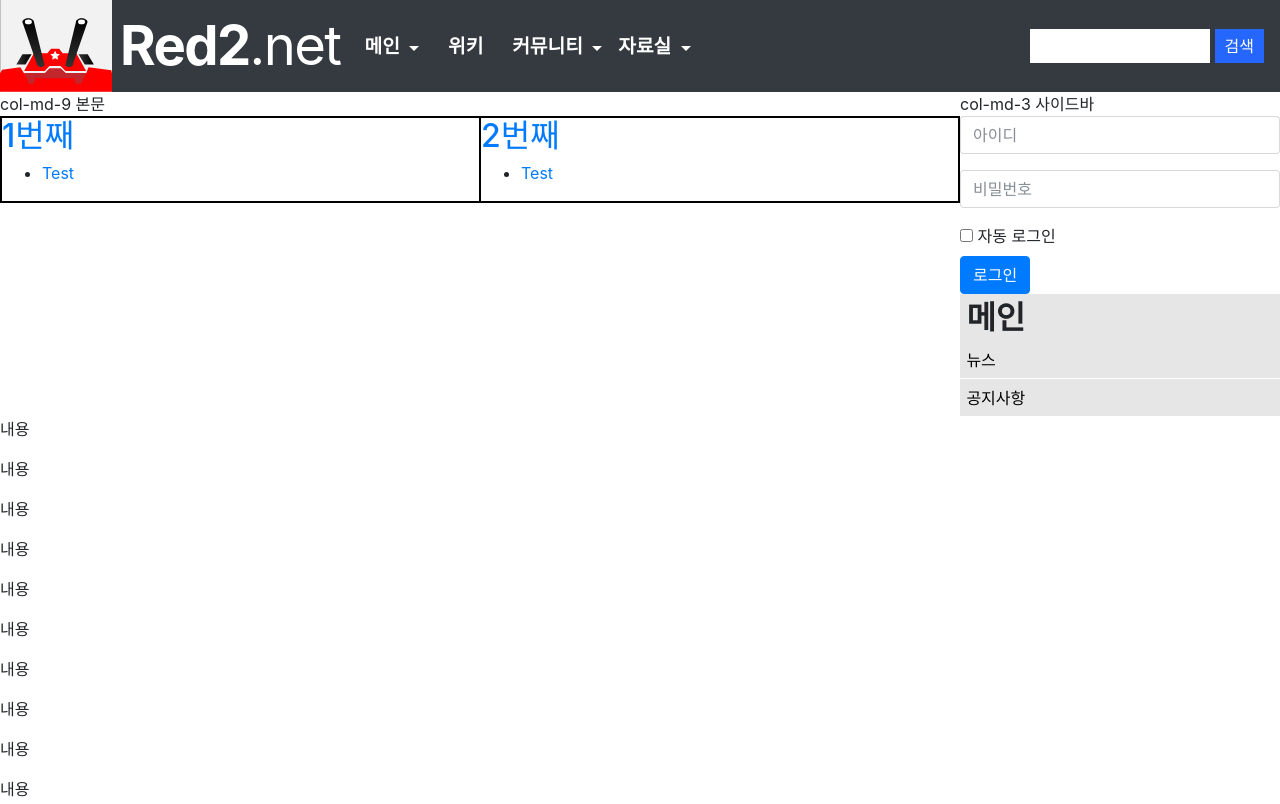
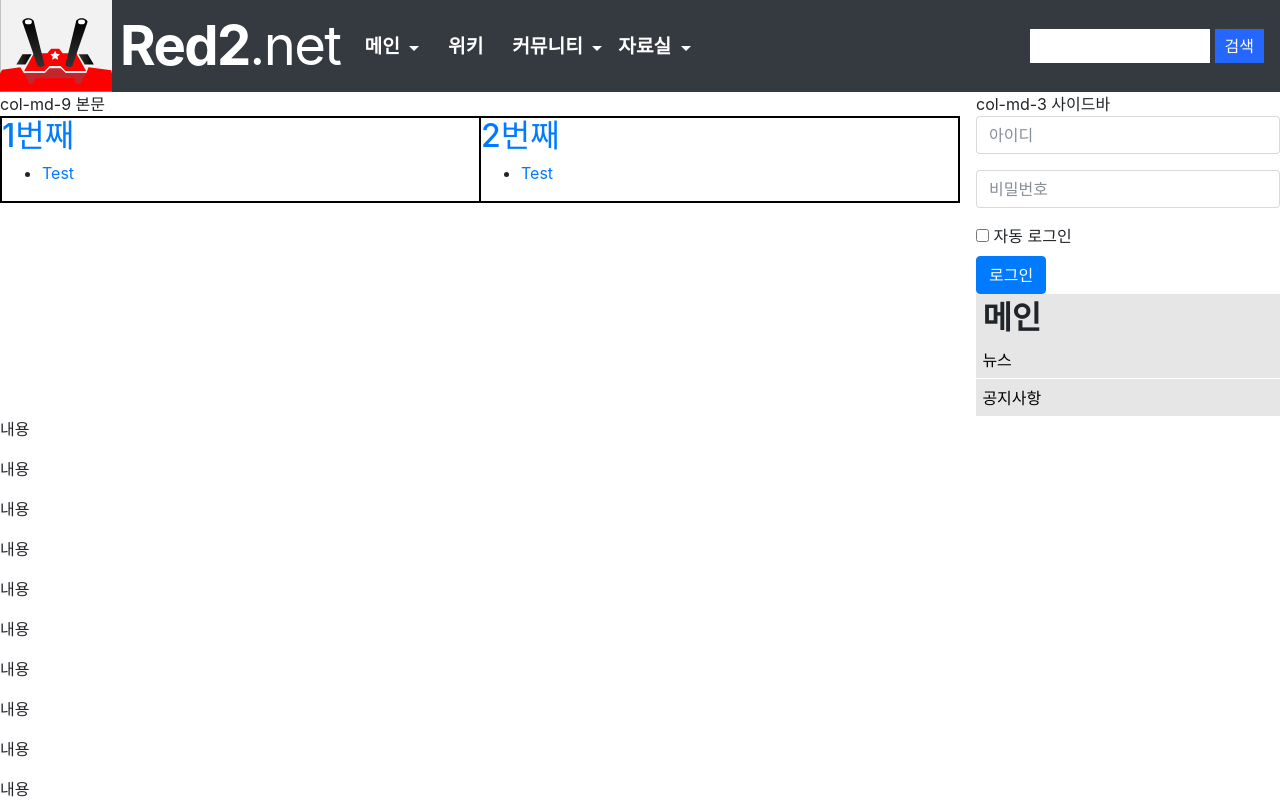
Before and after one commit to red2cracker/red2bootstrap4, a plain HTML site: page index.html in a window 1280 px wide. Shown: the top 804 px of the page. Drawn offline with nearby package versions, Linux system fonts and the light colour scheme.

Commit message:
사이드바 왼쪽 패딩 추가.

```diff
--- a/css/style.css
+++ b/css/style.css
@@ -134,6 +134,10 @@ _:-ms-fullscreen, :root #cse-search-button {
   margin: 0; /* 중요 */
   padding: 0; /* 중요 */
   /*border: 1px solid #000;*/
+}
+
+.div-border aside {
+  padding-left: 0;
 }
 
 
@@ -328,7 +332,9 @@ _:-ms-fullscreen, :root #cse-search-button {
   background-color: #f8f9fa;
 }
 
-
+.div-border aside {
+  padding-left: 1rem;
+}
 
 }
 
```
